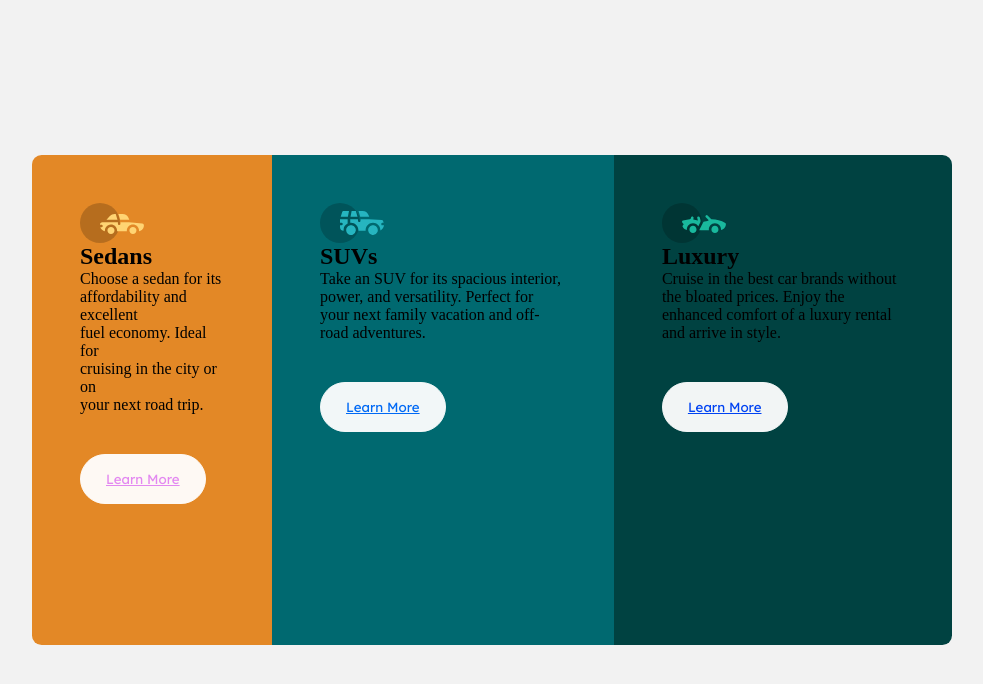
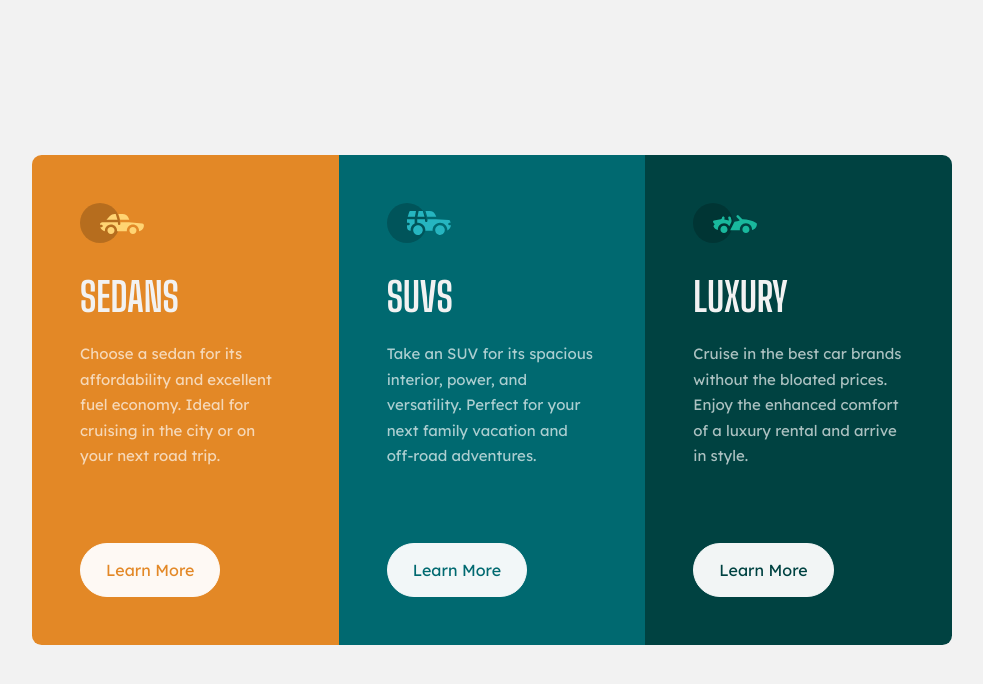
Before and after one commit to boluwatifeee/3-column-preview-card, a plain HTML site: page index.html in a window 1280 px wide. Shown: the whole page, without its empty margins (148-1131 px from the left). Drawn offline with Linux system fonts and the light colour scheme.

Commit message:
Update index.html

```diff
--- a/index.html
+++ b/index.html
@@ -17,38 +17,30 @@
   </style> -->
 </head>
 <body>
-  <main class="card">
+  <main>
 
-    <section class="sedans">
-      <div class="cars">
-        <img class="icon" src="images/icon-sedans.svg" alt="sedan">
-        <h1>Sedans</h1>
-        <p> Choose a sedan for its<br> affordability and excellent<br> fuel economy. Ideal for<br> cruising in the city
-          or on<br> your next road trip.
-        </p>
-        <button class="car-btn"><a href="#" id="sedan-btn">Learn More</a></button>
-      </div>
-    </section>
+    <div class="sedans cars">
+      <img class="icon" src="images/icon-sedans.svg" alt="" aria-hidden="true">
+      <h2 class="name">Sedans</h2>
+      <p class="description"> Choose a sedan for its affordability and excellent fuel economy. Ideal for cruising in the city
+        or on your next road trip.</p>
+      <a href="#" class="car-btn">Learn More</a>
+    </div>
 
-    <section class="suvs">
-      <div class="cars">
+    <div class="suvs cars">
       <img class="icon" src="images/icon-suvs.svg" alt="suv">
-      <h1>SUVs</h1>
-      <p>Take an SUV for its spacious interior, power, and versatility. Perfect for your next family vacation and off-road adventures.</p>
-      <button class="car-btn"><a href="#" id="suv-btn">Learn More</a></button>
-      </div>
-    </section>
+      <h2 class="name">SUVs</h2>
+      <p class="description">Take an SUV for its spacious interior, power, and versatility. Perfect for your next family vacation and off-road adventures.</p>
+      <a href="#" class="car-btn">Learn More</a>
+    </div>
 
-    <section class="luxury">
-      <div class="cars">
-        <img class="icon" src="images/icon-luxury.svg" alt="lux">
-        <h1>Luxury</h1>
-        <p>Cruise in the best car brands without the bloated prices. Enjoy the enhanced comfort of a luxury
-          rental and arrive in style.
-        </p>
-        <button class="car-btn"><a href="#" id="lux-btn">Learn More</a></button>
-      </div>
-    </section>
+    <div class="luxury cars">
+      <img class="icon" src="images/icon-luxury.svg" alt="lux">
+      <h2 class="name">Luxury</h2>
+      <p class="description">Cruise in the best car brands without the bloated prices. Enjoy the enhanced comfort of a luxury
+        rental and arrive in style.</p>
+      <a href="#" class="car-btn">Learn More</a>
+
   </main>
 
   <!-- <div class="attribution">
```
